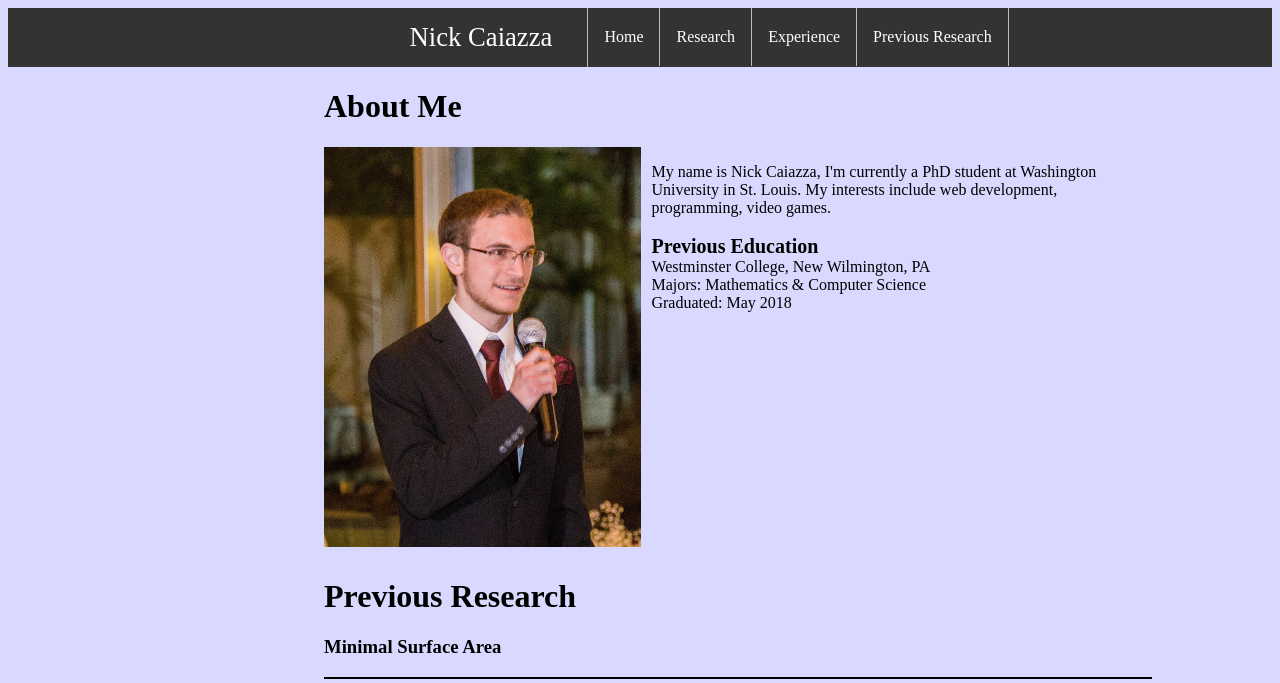
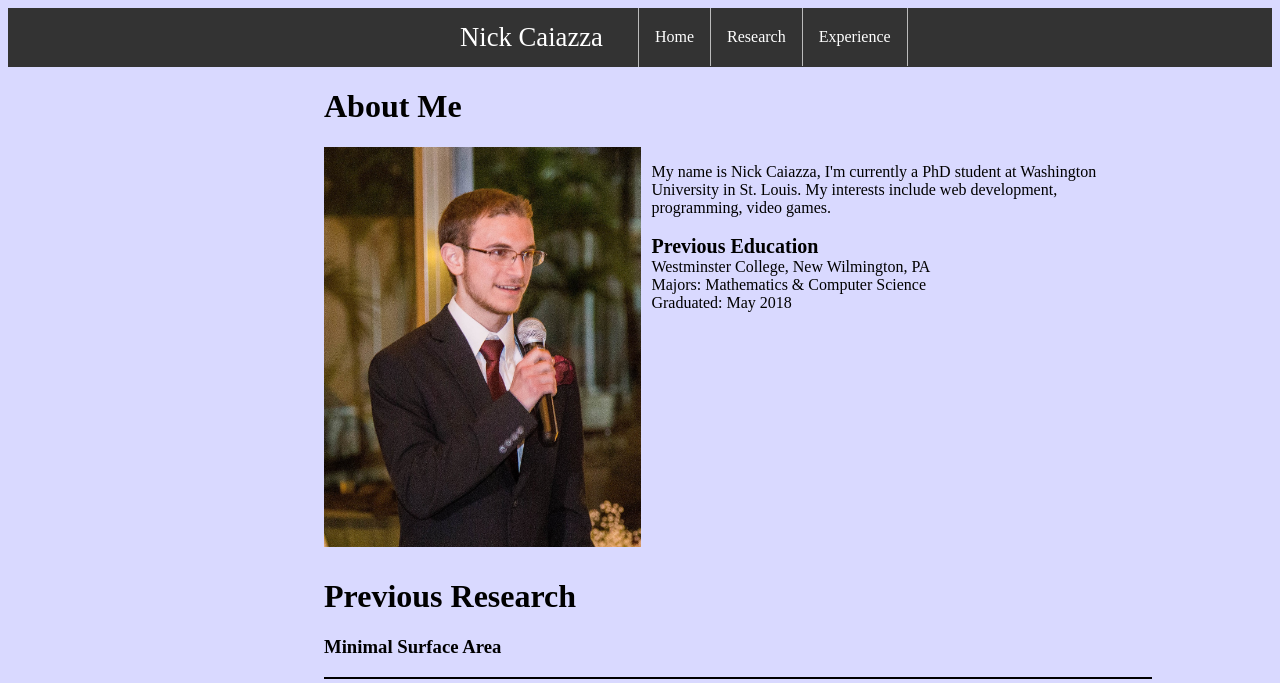
Before and after one commit to NCaiazza/NCaiazza.github.io, a plain HTML site: page index.html in a window 1280 px wide. Shown: the top 683 px of the page. Drawn offline with Linux system fonts and the light colour scheme.

Commit message:
Fixed Errors

```diff
--- a/index.html
+++ b/index.html
@@ -13,7 +13,6 @@
 			<li class="nav-item"><a href="index.html" class="nav-link">Home</a></li>
 			<li class="nav-item"><a href="#research" class="nav-link">Research</a></li>
 			<li class="nav-item"><a href="#experience" class="nav-link">Experience</a></li>
-			<li class="nav-item"><a href="" class="nav-link">Previous Research</a></li>
 		</ul>
 
 		<div class="section1">
@@ -57,7 +56,7 @@
 			<hr class="border" />
 			<br>
 
-			<center><img src="Images/Ccoin2.png" alt="ccoin picture" style="height: 300px;" /></center>
+			<center><img src="Images/CCoin2.png" alt="ccoin picture" style="height: 300px;" /></center>
 
 			<p>
 				For my senior math capstone, I created my own cryptocurrency using Java to analyze the mathematics behind them. The results were presented at Westminster College's Undergraduate Research and Arts Celebration as well as the Youngstown State University Undergraduate Mathematics Conference.
--- a/style.css
+++ b/style.css
@@ -32,7 +32,7 @@ body {
   color: white;
   text-align: center;
   padding: 14px 35px;
-  margin-left: 29%;
+  margin-left: 33%;
 }
 
 .nav-link {
```
